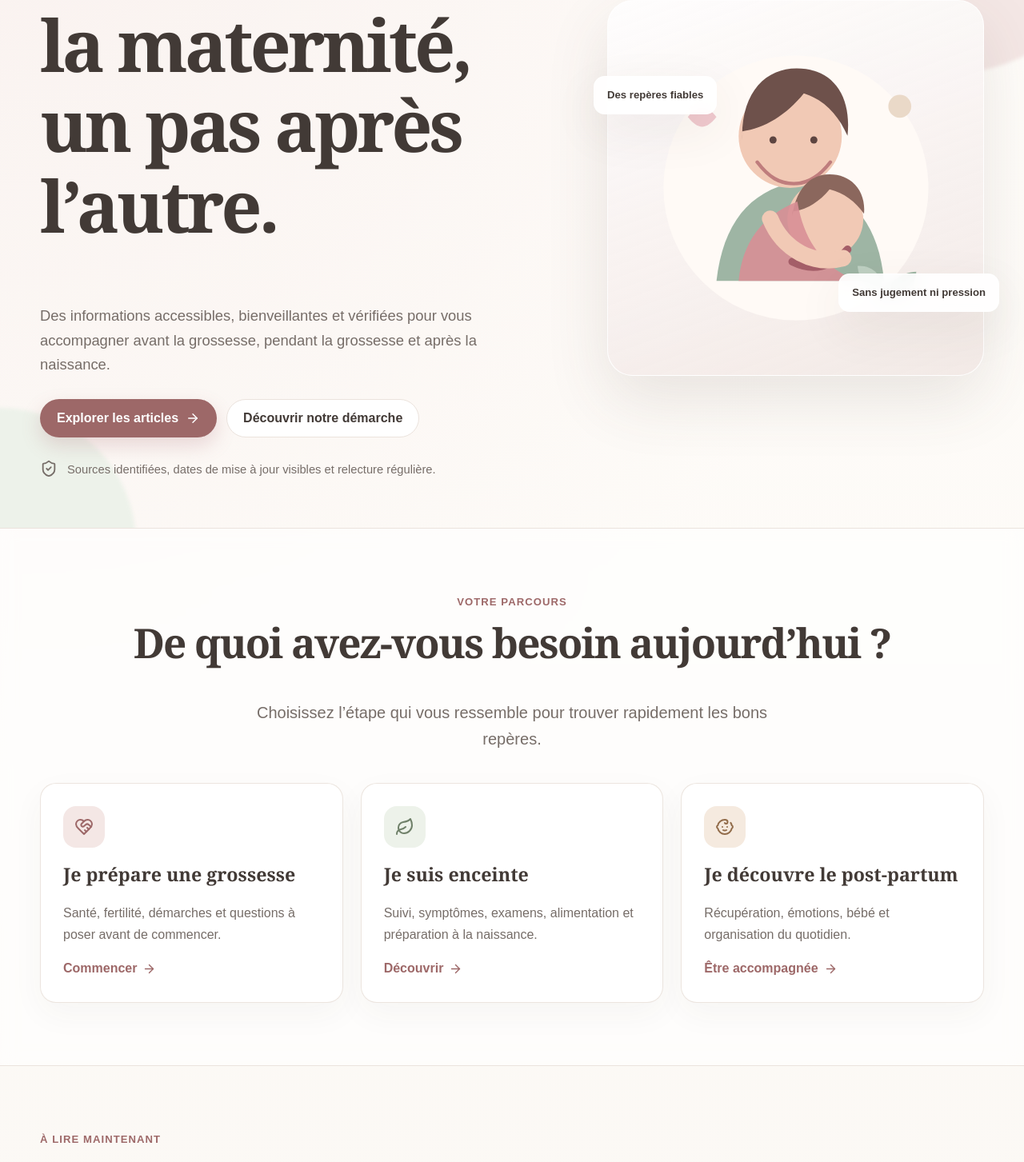
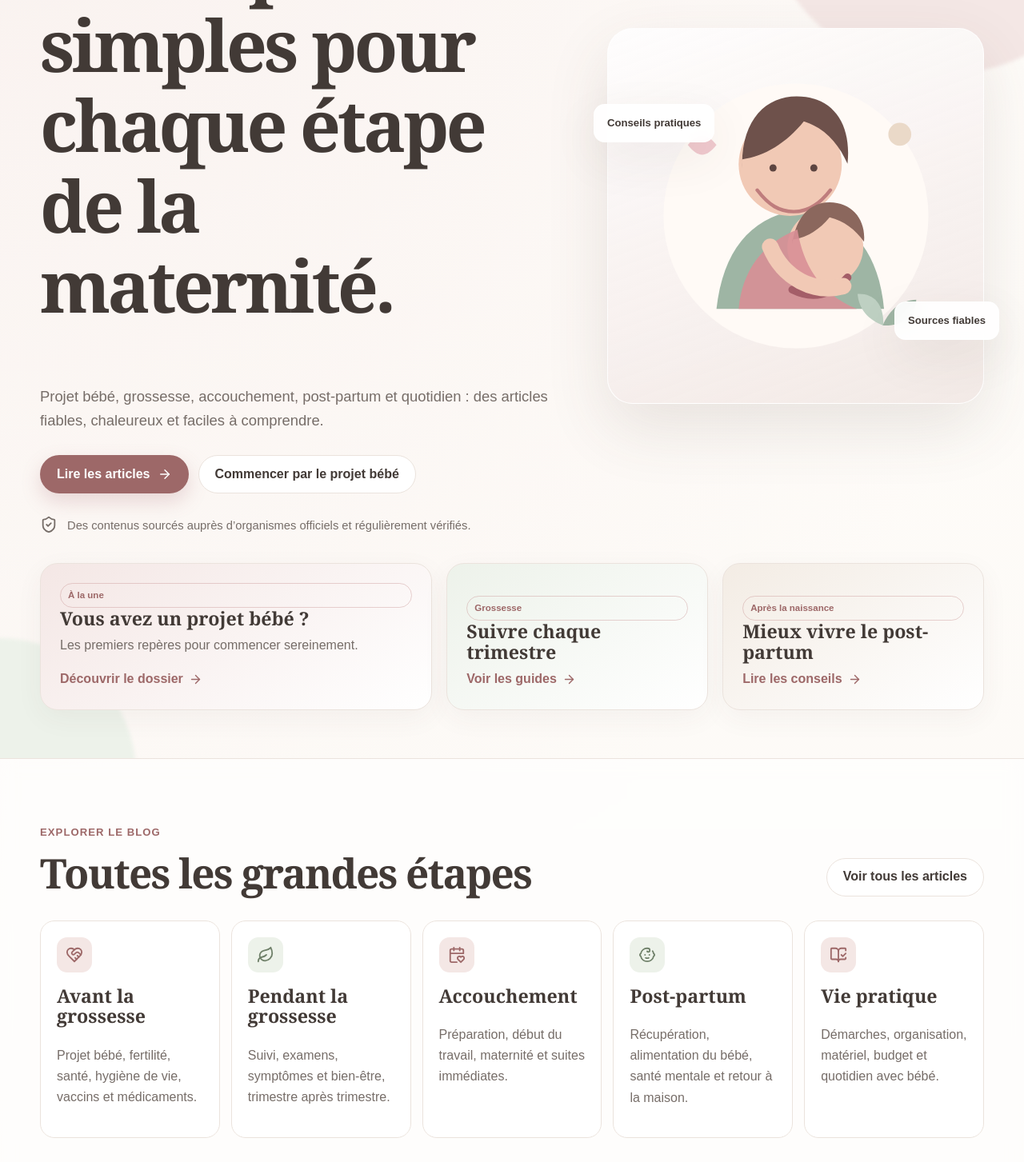
Before and after one commit to Yelenna04/maman-pas-a-pas, a Next.js app: page / in a window 1280 px wide. Shown: the part 280-1733 px from the top of the page at 80% size. Built offline with nearby package versions, Linux system fonts and the light colour scheme.

Commit message:
Update page.tsx

```diff
--- a/app/page.tsx
+++ b/app/page.tsx
@@ -1,83 +1,118 @@
 import Link from "next/link";
 import {
-  ArrowRight, Baby, BookOpenCheck, HeartHandshake, Leaf, ShieldCheck, Sparkles
+  ArrowRight, Baby, BookOpenCheck, HeartHandshake, Leaf,
+  ShieldCheck, Sparkles, Stethoscope, CalendarHeart
 } from "lucide-react";
 import { LogoIllustration } from "@/components/LogoIllustration";
 import { ArticleCard } from "@/components/ArticleCard";
-import { articles } from "@/lib/articles";
+import { articles, categories } from "@/lib/articles";
 
 export default function HomePage() {
+  const latest = [...articles].sort(
+    (a, b) => new Date(b.updatedAt).getTime() - new Date(a.updatedAt).getTime()
+  );
+
   return (
     <>
       <section className="hero">
         <div className="container hero-grid">
           <div>
-            <p className="eyebrow"><Sparkles size={16} /> Votre maternité, à votre rythme</p>
-            <h1>Avancer vers la maternité, un pas après l’autre.</h1>
+            <p className="eyebrow"><Sparkles size={16} /> Le blog qui accompagne les futurs parents</p>
+            <h1>Des réponses simples pour chaque étape de la maternité.</h1>
             <p className="lead">
-              Des informations accessibles, bienveillantes et vérifiées pour vous accompagner
-              avant la grossesse, pendant la grossesse et après la naissance.
+              Projet bébé, grossesse, accouchement, post-partum et quotidien :
+              des articles fiables, chaleureux et faciles à comprendre.
             </p>
+
             <div className="hero-actions">
               <Link className="btn btn-primary" href="/articles">
-                Explorer les articles <ArrowRight size={18} />
+                Lire les articles <ArrowRight size={18} />
               </Link>
-              <Link className="btn btn-secondary" href="/a-propos">Découvrir notre démarche</Link>
+              <Link className="btn btn-secondary" href="/avant-grossesse">
+                Commencer par le projet bébé
+              </Link>
             </div>
+
             <div className="hero-note">
               <ShieldCheck size={22} />
-              <span>Sources identifiées, dates de mise à jour visibles et relecture régulière.</span>
+              <span>Des contenus sourcés auprès d’organismes officiels et régulièrement vérifiés.</span>
             </div>
           </div>
+
           <div className="hero-visual">
             <LogoIllustration />
-            <div className="floating-card one">Des repères fiables</div>
-            <div className="floating-card two">Sans jugement ni pression</div>
+            <div className="floating-card one">Conseils pratiques</div>
+            <div className="floating-card two">Sources fiables</div>
           </div>
+        </div>
+
+        <div className="container blog-strip">
+          <Link href="/avant-grossesse" className="blog-strip-card featured">
+            <span className="badge">À la une</span>
+            <h3>Vous avez un projet bébé ?</h3>
+            <p className="muted">Les premiers repères pour commencer sereinement.</p>
+            <span className="link-arrow">Découvrir le dossier <ArrowRight size={17} /></span>
+          </Link>
+
+          <Link href="/pendant-grossesse" className="blog-strip-card sage">
+            <span className="badge">Grossesse</span>
+            <h3>Suivre chaque trimestre</h3>
+            <span className="link-arrow">Voir les guides <ArrowRight size={17} /></span>
+          </Link>
+
+          <Link href="/post-partum" className="blog-strip-card sand">
+            <span className="badge">Après la naissance</span>
+            <h3>Mieux vivre le post-partum</h3>
+            <span className="link-arrow">Lire les conseils <ArrowRight size={17} /></span>
+          </Link>
         </div>
       </section>
 
       <section className="section soft-bg">
         <div className="container">
-          <div className="center" style={{ marginBottom: 38 }}>
-            <p className="eyebrow">Votre parcours</p>
-            <h2>De quoi avez-vous besoin aujourd’hui ?</h2>
-            <p className="lead">Choisissez l’étape qui vous ressemble pour trouver rapidement les bons repères.</p>
+          <div className="section-title-row">
+            <div>
+              <p className="eyebrow">Explorer le blog</p>
+              <h2 style={{ marginBottom: 0 }}>Toutes les grandes étapes</h2>
+            </div>
+            <Link className="btn btn-secondary" href="/articles">Voir tous les articles</Link>
           </div>
-          <div className="grid-3">
-            <Link href="/avant-grossesse" className="card card-hover">
-              <div className="icon-chip"><HeartHandshake /></div>
-              <h3>Je prépare une grossesse</h3>
-              <p className="muted">Santé, fertilité, démarches et questions à poser avant de commencer.</p>
-              <span className="link-arrow">Commencer <ArrowRight size={17} /></span>
-            </Link>
-            <Link href="/pendant-grossesse" className="card card-hover">
-              <div className="icon-chip sage"><Leaf /></div>
-              <h3>Je suis enceinte</h3>
-              <p className="muted">Suivi, symptômes, examens, alimentation et préparation à la naissance.</p>
-              <span className="link-arrow">Découvrir <ArrowRight size={17} /></span>
-            </Link>
-            <Link href="/post-partum" className="card card-hover">
-              <div className="icon-chip sand"><Baby /></div>
-              <h3>Je découvre le post-partum</h3>
-              <p className="muted">Récupération, émotions, bébé et organisation du quotidien.</p>
-              <span className="link-arrow">Être accompagnée <ArrowRight size={17} /></span>
-            </Link>
+
+          <div className="blog-category-grid">
+            {categories.map((category, index) => {
+              const icons = [HeartHandshake, Leaf, CalendarHeart, Baby, BookOpenCheck];
+              const Icon = icons[index] ?? Stethoscope;
+              return (
+                <Link
+                  href={`/${category.slug}`}
+                  className="blog-category-card"
+                  key={category.slug}
+                >
+                  <div className={`icon-chip ${index % 2 ? "sage" : ""}`}>
+                    <Icon size={22} />
+                  </div>
+                  <h3>{category.title}</h3>
+                  <p className="muted">{category.description}</p>
+                </Link>
+              );
+            })}
           </div>
         </div>
       </section>
 
       <section className="section">
         <div className="container">
-          <div style={{ display: "flex", justifyContent: "space-between", gap: 24, alignItems: "end", marginBottom: 34, flexWrap: "wrap" }}>
+          <div className="section-title-row">
             <div>
-              <p className="eyebrow">À lire maintenant</p>
+              <p className="eyebrow">Nouveautés</p>
               <h2 style={{ marginBottom: 0 }}>Les derniers articles</h2>
             </div>
-            <Link className="btn btn-secondary" href="/articles">Voir tous les articles</Link>
           </div>
+
           <div className="grid-3">
-            {articles.slice(0, 3).map((article) => <ArticleCard key={article.slug} article={article} />)}
+            {latest.slice(0, 6).map((article) => (
+              <ArticleCard key={article.slug} article={article} />
+            ))}
           </div>
         </div>
       </section>
@@ -85,23 +120,23 @@ export default function HomePage() {
       <section className="section soft-bg">
         <div className="container grid-2">
           <div>
-            <p className="eyebrow">Notre engagement</p>
-            <h2>Informer sans inquiéter, accompagner sans imposer.</h2>
+            <p className="eyebrow">Une information de confiance</p>
+            <h2>Fiable dans le fond, simple dans la forme.</h2>
             <p className="lead">
-              Nous traduisons des informations parfois complexes dans un langage clair,
-              tout en rappelant les limites d’un contenu général.
+              Chaque sujet est expliqué avec des mots du quotidien, sans jargon inutile,
+              tout en s’appuyant sur des sources officielles.
             </p>
           </div>
+
           <div className="card">
             <ul className="check-list">
-              <li>Des sources institutionnelles ou scientifiques identifiées.</li>
-              <li>Une date de publication et une date de mise à jour.</li>
-              <li>Une distinction claire entre information et avis médical.</li>
-              <li>Un ton inclusif, respectueux et non culpabilisant.</li>
-              <li>Des indications pour savoir quand consulter.</li>
+              <li>Des sources officielles clairement indiquées.</li>
+              <li>Des dates de publication et de mise à jour visibles.</li>
+              <li>Un ton bienveillant, chaleureux et non culpabilisant.</li>
+              <li>Des réponses pratiques aux vraies questions des futurs parents.</li>
             </ul>
             <Link className="link-arrow" href="/methode-verification">
-              Lire notre méthode <ArrowRight size={17} />
+              Découvrir notre méthode <ArrowRight size={17} />
             </Link>
           </div>
         </div>
@@ -110,11 +145,13 @@ export default function HomePage() {
       <section className="section">
         <div className="container banner">
           <div>
-            <h2 style={{ fontSize: "2.2rem", marginBottom: 10 }}>Une question ou un sujet à proposer ?</h2>
-            <p>Votre expérience nous aide à créer des contenus réellement utiles.</p>
+            <h2 style={{ fontSize: "2.2rem", marginBottom: 10 }}>
+              Une question que vous aimeriez voir traitée ?
+            </h2>
+            <p>Chaque nouvelle question peut devenir un futur article du blog.</p>
           </div>
           <Link className="btn btn-secondary" href="/contact">
-            Nous écrire <BookOpenCheck size={18} />
+            Proposer un sujet <BookOpenCheck size={18} />
           </Link>
         </div>
       </section>
```
